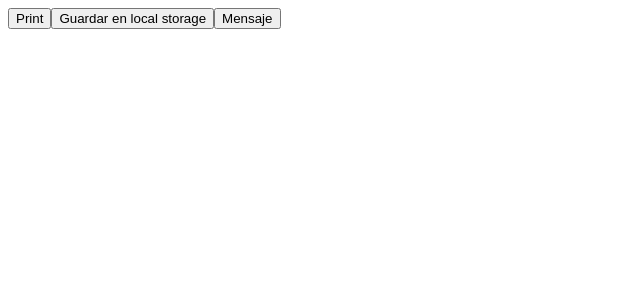
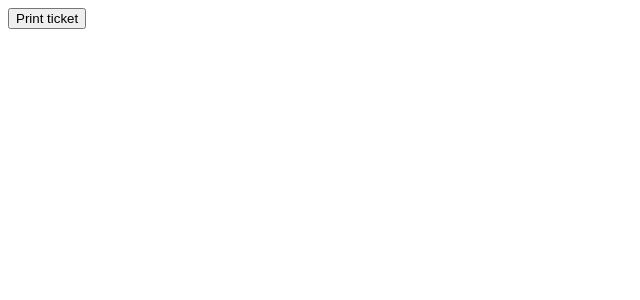
Before and after one commit to bosioagu/bosioagu.github.io, an Angular app: page / in a window 1280 px wide. Shown: the top 300 px of the page, without its empty margins (0-640 px from the left). Built offline with nearby package versions, Linux system fonts and the light colour scheme.

Commit message:
test print android

```diff
--- a/src/app/app.component.html
+++ b/src/app/app.component.html
@@ -1,3 +1 @@
-<button type="button" (click)="print()">Print</button>
-<button type="button" (click)="saveLocalStorage()">Guardar en local storage</button>
-<button type="button" (click)="showMessage()">Mensaje</button>
+<button type="button" (click)="sendTicketData()">Print ticket</button>
--- a/src/app/app.component.ts
+++ b/src/app/app.component.ts
@@ -6,32 +6,14 @@ import { Component } from '@angular/core';
   styleUrls: ['./app.component.scss']
 })
 export class AppComponent {
-  title = 'bosioagu.github.io';
-  html = '<h1>Aloha</h1>'
 
-  message = '<div class=\"content-wrapper\" style=\"margin-left: 25px; width: 170px;\"> \n <table border=\"0\"> \n <tbody>    \n <tr> \n <td colspan=\"4\" align=\"center\">   <p style=\"font-size: 15px; color: #000000; margin-top: 15px; width: 5.5cm\">LUZ DEL SUR</p>  </td> \n </tr> \n <tr> \n <td width=\"50%\" class=\"text-left\" style=\"font-size: 10px; color: #000000;\"><span id=\"tkt_fecha\">28/12/2022</span></td> \n <td width=\"50%\" class=\"text-right\" style=\"font-size: 10px; color: #000000;\"><span id=\"tkt_hora\">12:17:22</span></td> \n </tr> \n <tr> \n <td colspan=\"4\"> \n<hr size=\"1\" style=\"border-color: #707070; margin-top: 10px;\"></td> \n </tr> \n <tr> \n <td colspan=\"4\" align=\"center\"> <p style=\"font-size: 12px; color: #000000; margin-top: 20px;\">Su número de atención es:</p> <h2 id=\"tkt_numero\" class=\"numero\" style=\"font-size: 48px; color: #000000; margin-top:      20px;\">K 6</h2> </td> \n </tr> \n <tr> \n <td colspan=\"4\"> \n <hr size=\"1\" style=\"border-color: #707070; margin-top: 12px;\"> </td> \n </tr> \n <tr> \n <td colspan=\"4\" align=\"center\"> <p id=\"tkt_centro_atencion\" style=\"font-size: 12px; color: #000000; margin-top: 4px;\"> Laboratorio</p> </td> \n </tr> \n </tbody>\n </table> \n </div>'
+  ticketData : string = '<div class=\"content-wrapper\" style=\"margin-left: 25px; width: 170px;\"> \n <table border=\"0\"> \n <tbody>    \n <tr> \n <td colspan=\"4\" align=\"center\">   <p style=\"font-size: 15px; color: #000000; margin-top: 15px; width: 5.5cm\">LUZ DEL SUR</p>  </td> \n </tr> \n <tr> \n <td width=\"50%\" class=\"text-left\" style=\"font-size: 10px; color: #000000;\"><span id=\"tkt_fecha\">28/12/2022</span></td> \n <td width=\"50%\" class=\"text-right\" style=\"font-size: 10px; color: #000000;\"><span id=\"tkt_hora\">12:17:22</span></td> \n </tr> \n <tr> \n <td colspan=\"4\"> \n<hr size=\"1\" style=\"border-color: #707070; margin-top: 10px;\"></td> \n </tr> \n <tr> \n <td colspan=\"4\" align=\"center\"> <p style=\"font-size: 12px; color: #000000; margin-top: 20px;\">Su número de atención es:</p> <h2 id=\"tkt_numero\" class=\"numero\" style=\"font-size: 48px; color: #000000; margin-top:      20px;\">K 6</h2> </td> \n </tr> \n <tr> \n <td colspan=\"4\"> \n <hr size=\"1\" style=\"border-color: #707070; margin-top: 12px;\"> </td> \n </tr> \n <tr> \n <td colspan=\"4\" align=\"center\"> <p id=\"tkt_centro_atencion\" style=\"font-size: 12px; color: #000000; margin-top: 4px;\"> Laboratorio</p> </td> \n </tr> \n </tbody>\n </table> \n </div>'
 
   constructor(){
-
   }
 
-  print(){
-    console.log("print");
-    window.print()
-
-  }
-
-  saveLocalStorage(){
-    localStorage.setItem("html", this.html)
-    console.log(this.html)
-  }
-
-  showMessage() {
-
-		// parent.postMessage("message to be sent", "http://the-website-that-will-receive-the-msg.com")
-		//parent.postMessage("window:keydown.enter", "*")
-
-    window.parent.postMessage(this.message, '*')
-    console.log("mensaje", this.message)
+  sendTicketData() {
+    window.parent.postMessage(this.ticketData, '*')
+    console.log("mensaje", this.ticketData)
   }
 }
```
Also changed, not shown: 4 other files (tests, documents, lock files or other folders).
